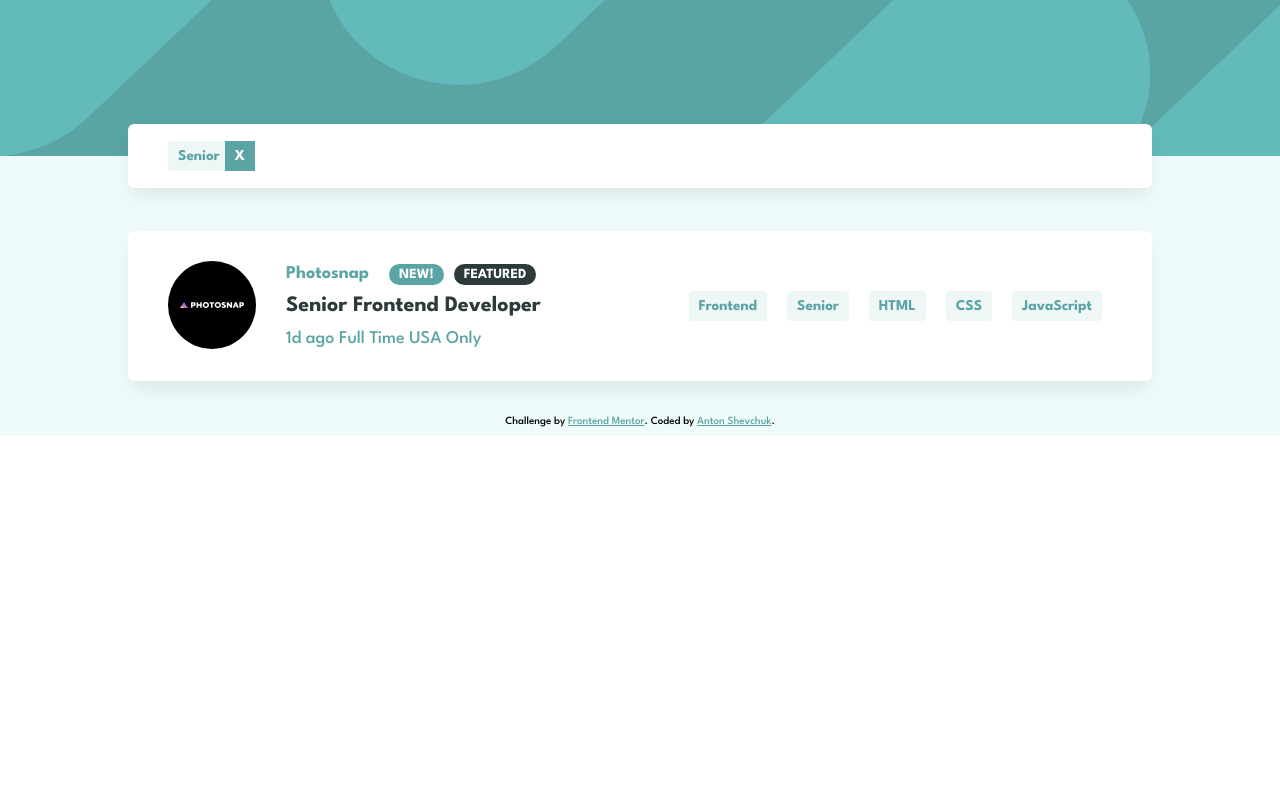
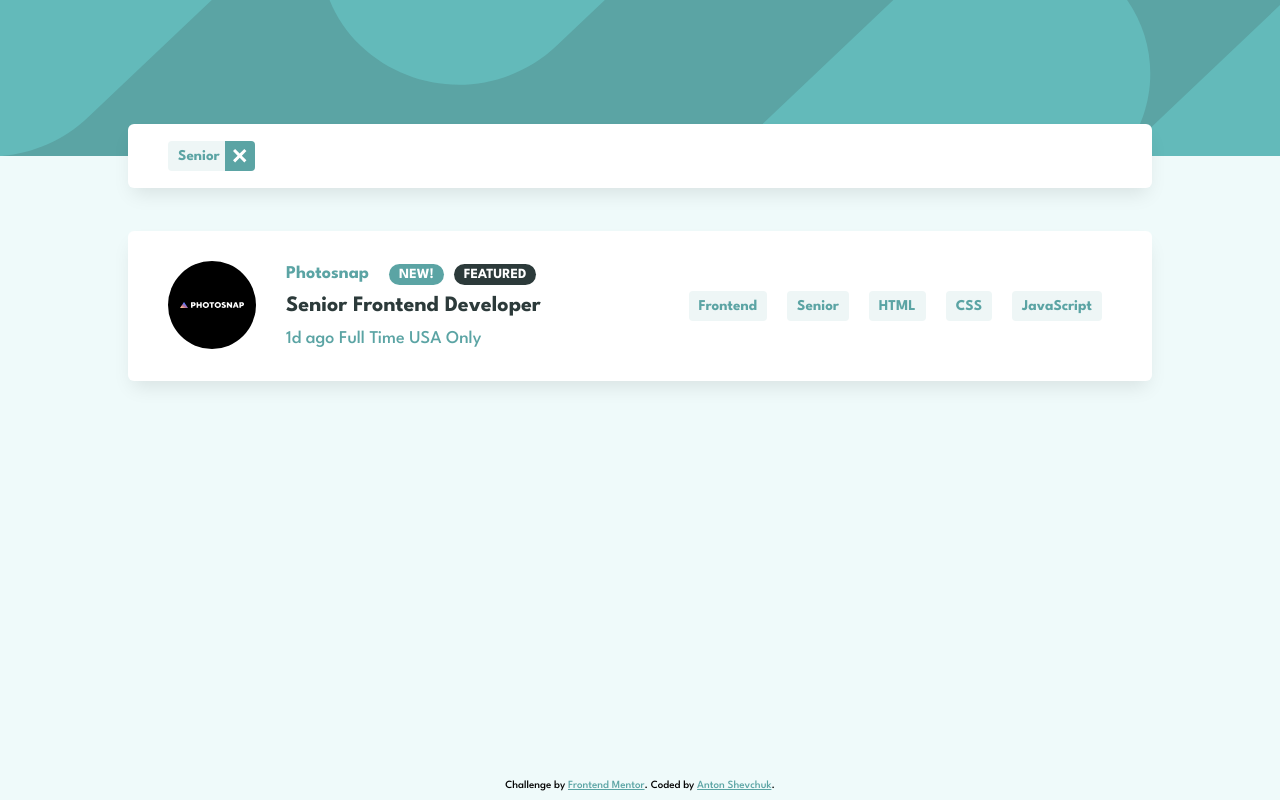
Before and after one commit to ShevchukA/job-listing-app, a React (Create React App) app: page / in a window 1280 px wide. Both pictures are taken after a click on the element "Senior". Built offline with nearby package versions, Linux system fonts and the light colour scheme.

Commit message:
feat: add removing logic to filter

```diff
--- a/src/components/app/App.js
+++ b/src/components/app/App.js
@@ -1,7 +1,6 @@
 import "./App.scss";
 import Card from "../card/Card";
 import Filter from "../filter/Filter";
-import Tag from "../tag/Tag";
 import FilterTag from "../filterTag/FilterTag";
 import Data from "../../data/data.json";
 import { useState } from "react";
@@ -17,24 +16,32 @@ function App() {
 
   function addFilter(text) {
     const newFilter = new Set([...filterList, text]);
+    displayFilteredCards(newFilter);
+  }
+
+  function removeFilter(text) {
+    const newFilter = new Set([...filterList].filter((item) => item !== text));
+    displayFilteredCards(newFilter);
+  }
+
+  function displayFilteredCards(newFilter) {
     setFilterList(newFilter);
     setListOfCards(
-      [...listOfCards].filter((card) =>
+      data.filter((card) =>
         //возвращаем карточку, если все тэги фильтра есть в тегах карточки
         [...newFilter].every((item) => card.tags.includes(item))
       )
     );
   }
 
-  function removeFromFilter(text) {}
-
   return (
     <div className="app">
       <header className="app__header"></header>
+      {/* если фильтр не фустой, тогда показываем поле фильтра с тегами */}
       {filterList.size > 0 && (
         <Filter>
           {[...filterList].map((item, i) => (
-            <FilterTag key={i} text={item} />
+            <FilterTag key={i} text={item} removeFromFilter={removeFilter} />
           ))}
         </Filter>
       )}
@@ -45,7 +52,7 @@ function App() {
       </div>
       <div className="app__attribution">
         Challenge by{" "}
-        <a href="https://www.frontendmentor.io?ref=challenge" target="_blank">
+        <a href="https://www.frontendmentor.io?ref=challenge">
           Frontend Mentor
         </a>
         . Coded by{" "}
--- a/src/components/app/App.scss
+++ b/src/components/app/App.scss
@@ -3,6 +3,8 @@
 .app {
   text-align: center;
   position: relative;
+  min-height: 100vh;
+  background-color: $background-color;
 
   &__header {
     height: 156px;
@@ -11,7 +13,6 @@
   }
 
   &__container {
-    background-color: $background-color;
     padding-top: 75px;
     text-align: center;
   }
@@ -19,8 +20,11 @@
   &__attribution {
     font-size: 11px;
     text-align: center;
-    background-color: $background-color;
     padding: 10px 0;
+    position: absolute;
+    transform: translateX(-50%);
+    left: 50%;
+    bottom: 0;
 
     & a {
       color: $primary-color;
--- a/src/components/filterTag/FilterTag.js
+++ b/src/components/filterTag/FilterTag.js
@@ -1,14 +1,15 @@
 import "./FilterTag.scss";
+import img from "./icon-remove.svg";
 
 function FilterTag(props) {
   return (
-    <span
-      className="filterTag"
-      onClick={() => props.removeFromFilter(props.text)}
-    >
+    <span className="filterTag">
       {props.text}
-      <span className="filterTag__close">
-        {/* <img url="/images/icon-remove.svg" alt="close"></img> */}X
+      <span
+        className="filterTag__close"
+        onClick={() => props.removeFromFilter(props.text)}
+      >
+        <img src={img} alt="close"></img>
       </span>
     </span>
   );
--- a/src/components/filterTag/FilterTag.scss
+++ b/src/components/filterTag/FilterTag.scss
@@ -11,6 +11,7 @@
   background-color: $filter-tablets-color;
   color: $primary-color;
   font-weight: 700;
+  overflow: hidden;
 
   &__close {
     display: inline-flex;
@@ -21,7 +22,6 @@
     color: $white-color;
     width: 30px;
     height: 30px;
-    overflow: hidden;
 
     &:hover {
       cursor: pointer;
--- a/src/styles.scss
+++ b/src/styles.scss
@@ -8,6 +8,10 @@ body {
   font-family: "League Spartan", sans-serif;
 }
 
+#root {
+  height: 100%;
+}
+
 ::selection {
   color: $white-color;
   background: $primary-color;
```
